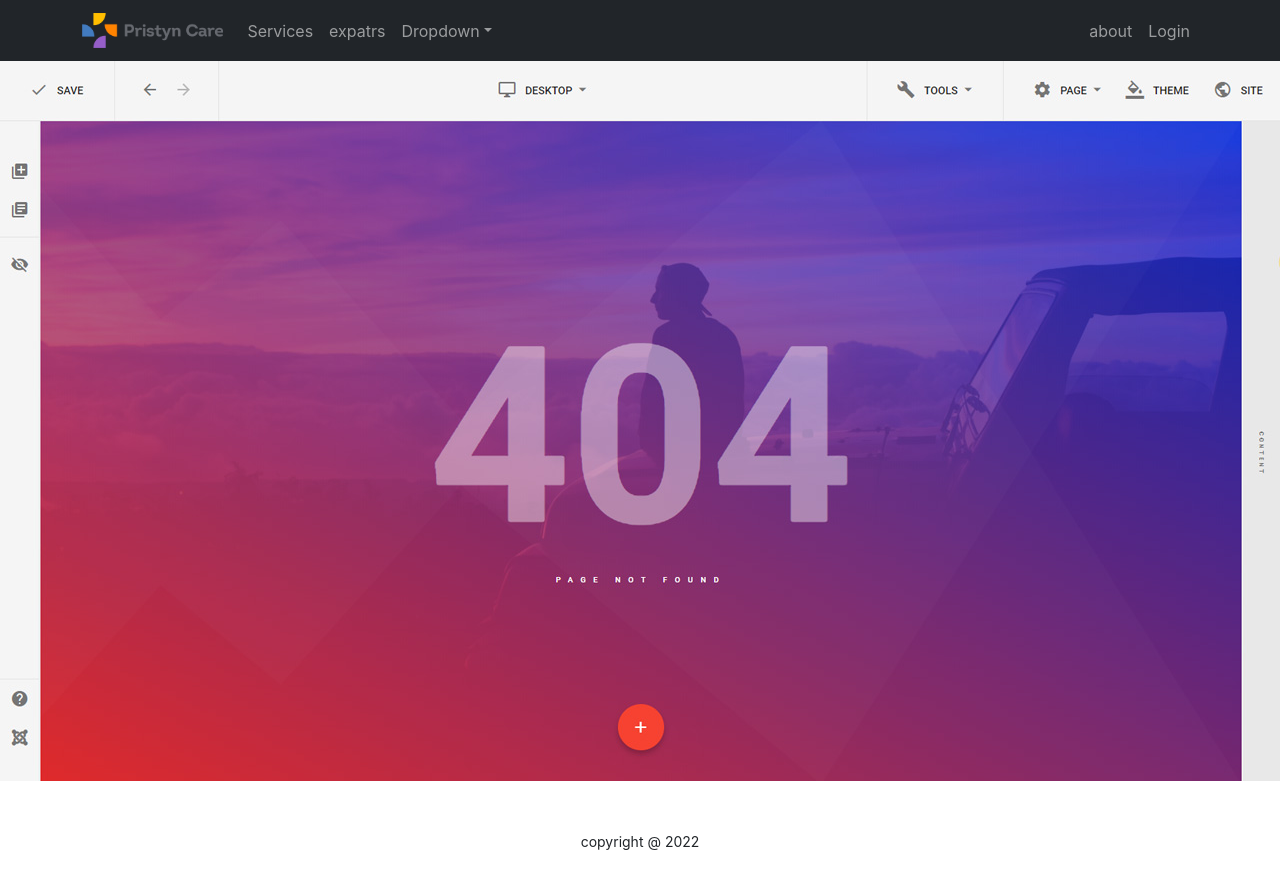
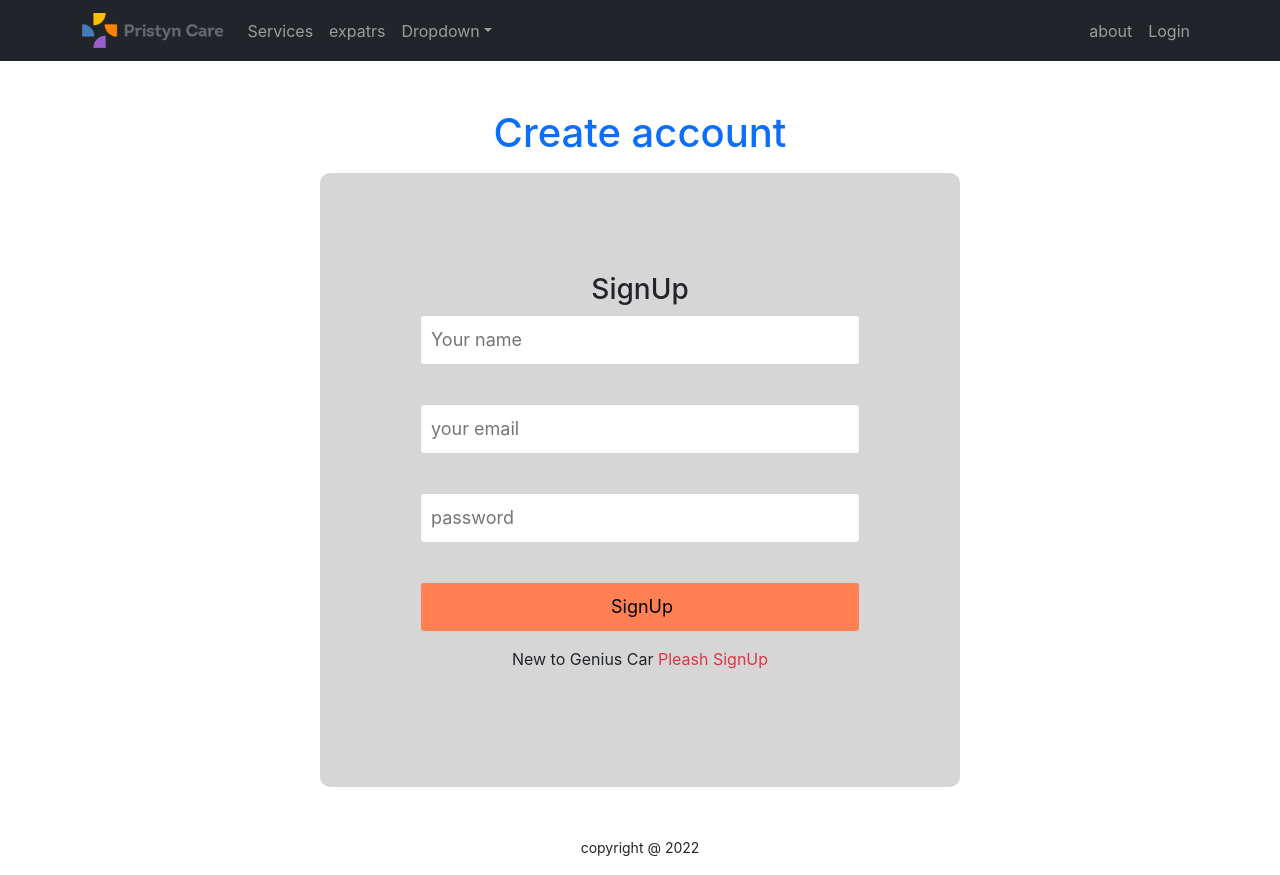
Before and after one commit to Golap-Mostofa/react-web-page, a React (Create React App) app: page /signUp in a window 1280 px wide. Built offline with nearby package versions, Linux system fonts and the light colour scheme.

Commit message:
Login page

```diff
--- a/src/App.js
+++ b/src/App.js
@@ -4,6 +4,7 @@ import './App.css';
 import About from './Pages/About/About';
 import Home from './Pages/Home/Home/Home';
 import Login from './Pages/Login/Login';
+import SignUp from './Pages/Login/SignUp/SignUp';
 import NotFound from './Pages/NotFound/NotFound';
 import ServiceDetail from './Pages/ServiceDetail/ServiceDetail';
 import Footer from './Pages/Shared/Footer/Footer';
@@ -17,6 +18,7 @@ function App() {
         <Route path='/home' element={<Home></Home>}></Route>
         <Route path='service/:serviceId' element={<ServiceDetail></ServiceDetail>}></Route>
         <Route path='/about' element={<About></About>}></Route>
+        <Route path='/signUp'element={<SignUp></SignUp>} ></Route>
         <Route path='/login' element={<Login></Login>}></Route>
         <Route path='*' element={<NotFound></NotFound>}></Route>
       </Routes>
--- a/src/Pages/Login/Login.js
+++ b/src/Pages/Login/Login.js
@@ -1,14 +1,33 @@
-import React from 'react';
+import React, { useRef } from 'react';
 import { Button, Form } from 'react-bootstrap';
+import { Link, useNavigate } from 'react-router-dom';
 
 const Login = () => {
+    const navigete = useNavigate()
+    const emailRef = useRef('')
+    const passwordRef = useRef('')
+
+    const nevigetRegestar = ()=>{
+        navigete('/signUp')
+    }
+
+    const hendelSubmit = e =>{
+        e.preventDefault()
+        // const email = emailRef.current.value
+        // const password = passwordRef.current.value
+        // console.log(email,password);
+
+
+    }
+
+
     return (
-        <div>
-            <h2>Login</h2>
-            <Form>
+        <div className='container w-50 mx-auto mt-5'>
+            <h1 className='text-dark text-center'>Pleash Login</h1>
+            <Form onSubmit={hendelSubmit}>
                 <Form.Group className="mb-3" controlId="formBasicEmail">
                     <Form.Label>Email address</Form.Label>
-                    <Form.Control type="email" placeholder="Enter email" />
+                    <Form.Control ref={emailRef} type="email" placeholder="Enter email" />
                     <Form.Text className="text-muted">
                         We'll never share your email with anyone else.
                     </Form.Text>
@@ -16,7 +35,7 @@ const Login = () => {
 
                 <Form.Group className="mb-3" controlId="formBasicPassword">
                     <Form.Label>Password</Form.Label>
-                    <Form.Control type="password" placeholder="Password" />
+                    <Form.Control ref={passwordRef} type="password" placeholder="Password" />
                 </Form.Group>
                 <Form.Group className="mb-3" controlId="formBasicCheckbox">
                     <Form.Check type="checkbox" label="Check me out" />
@@ -25,6 +44,7 @@ const Login = () => {
                     Submit
                 </Button>
             </Form>
+            <p>New to Genius Car <Link to={'/signUp'} className='text-danger text-decoration-none' onClick={nevigetRegestar}>Pleash SignUp</Link></p>
         </div>
     );
 };
--- /dev/null
+++ b/src/Pages/Login/SignUp/SignUp.css
@@ -0,0 +1,27 @@
+.signUp-form{
+    margin: 0 auto;
+    width: 50%;
+
+}
+.signUp-form input{
+    display: block;
+    height: 50px;
+    width: 100%;
+    font-size: 18px;
+    margin-bottom: 15px;
+    padding-left: 10px;
+    border-radius: 4px;
+    border: none;
+    background-color: rgb(255, 255, 255);
+    border: 1px solid lightgray;
+
+}
+#submit{
+    background-color: rgb(255, 128, 82);
+}
+.from-container{
+    background-color: rgb(214, 214, 214);
+    padding: 100px;
+    border-radius: 10px;
+
+}
--- a/src/Pages/Login/SignUp/SignUp.js
+++ b/src/Pages/Login/SignUp/SignUp.js
@@ -1,9 +1,37 @@
 import React from 'react';
+import { Link, useNavigate, } from 'react-router-dom';
+import './SignUp.css'
+const SignUp = () => {
+    const navivate = useNavigate()
+    const nevigetSignUp = () => {
+        navivate('/login')
+    }
+    const hendelSignUp = event => {
+        event.preventDefault()
+        const name = event.target.name.value
+        const email = event.target.email.value
+        const password = event.target.password.value
+        console.log(name, email, password);
 
-const SignUp = () => {
+
+
+    }
     return (
-        <div>
-            <h2>SignUp</h2>
+        <div className='signUp-form mt-5'>
+            <h1 className='text-center text-primary mb-3'>Create account</h1>
+
+            <form onSubmit={hendelSignUp} className='from-container'>
+                <h3 className='text-center text-dark'>SignUp</h3>
+                <input type="text" name="name" id="" placeholder='Your name' /><br />
+                <input type="email" name="email" id="" required placeholder='your email' /><br />
+                <input type="password" name="password" id="" required placeholder='password' /><br />
+                <input id='submit' type="submit" value="SignUp" />
+                <>
+                    <p className='text-center'>New to Genius Car <Link to={'/login'} className='text-danger text-decoration-none' onClick={nevigetSignUp}>Pleash SignUp</Link></p>
+                </>
+            </form>
+
+
         </div>
     );
 };
```
